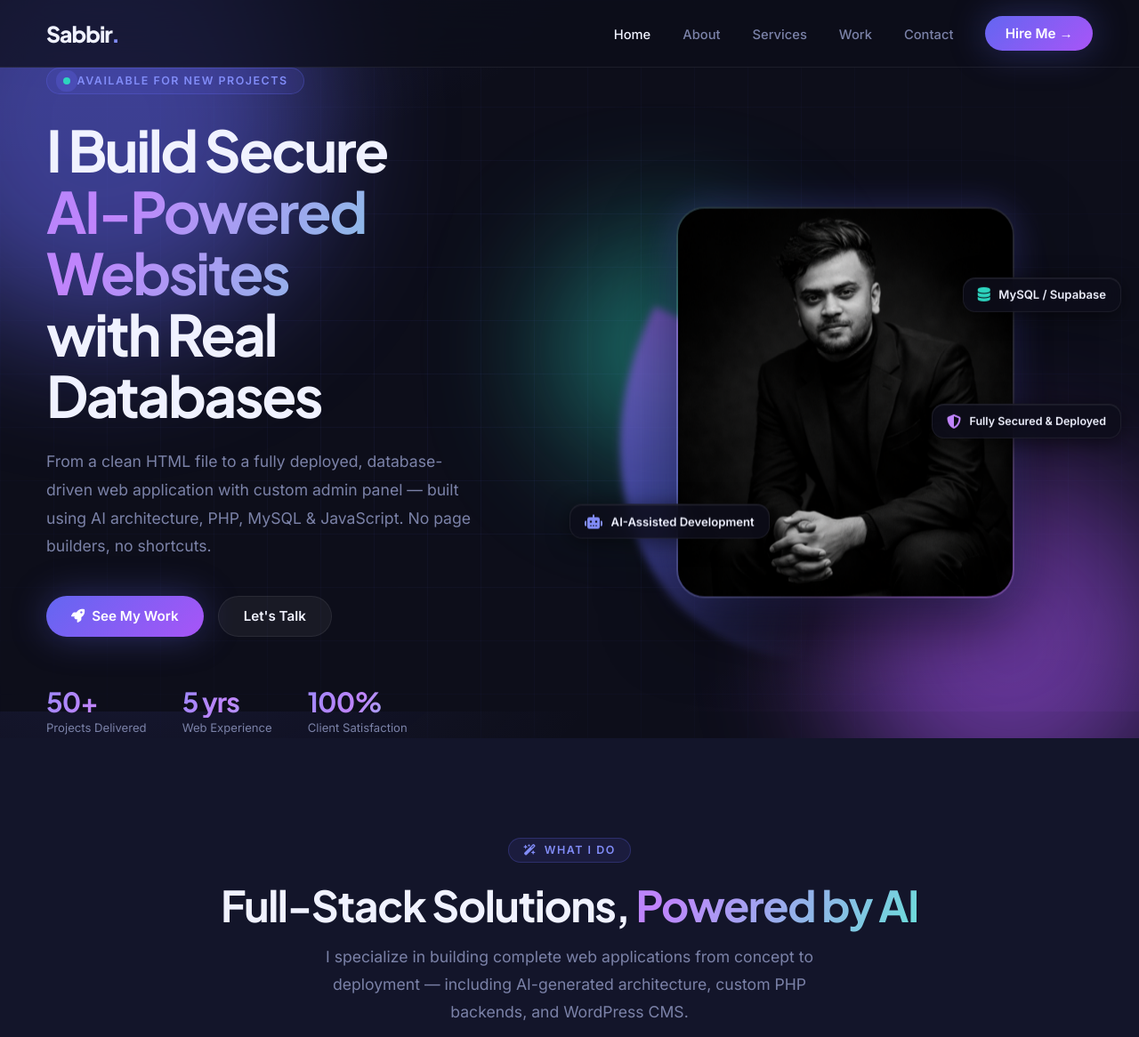
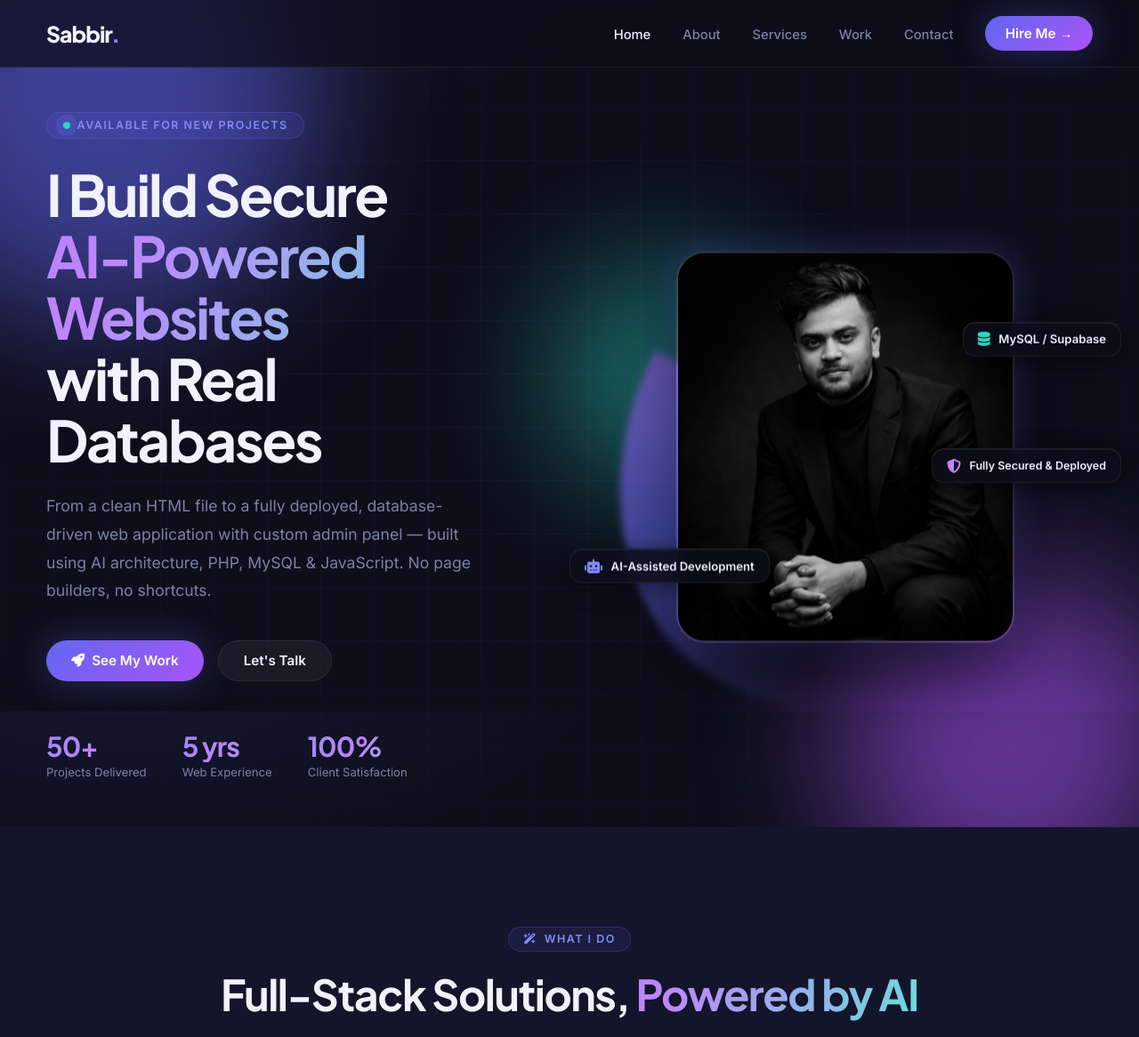
Before and after one commit to sabbirbiswas08/personalweb, a PHP site: page / in a window 1280 px wide. Shown: the top 1166 px of the page at 89% size. Run offline with PHP 8.4, Linux system fonts and the light colour scheme; data comes from the database, SQL or seed files in the repository.

Commit message:
style: update hero section padding to include top and bottom spacing

```diff
--- a/index.php
+++ b/index.php
@@ -13,7 +13,7 @@
     /* ── HERO ────────────────────────────────────────── */
     .hero {
       min-height: 100vh;
-      padding-top: var(--nav-h);
+      padding: calc(var(--nav-h) + 50px) 0 50px;
       display: flex;
       align-items: center;
       position: relative;
```
